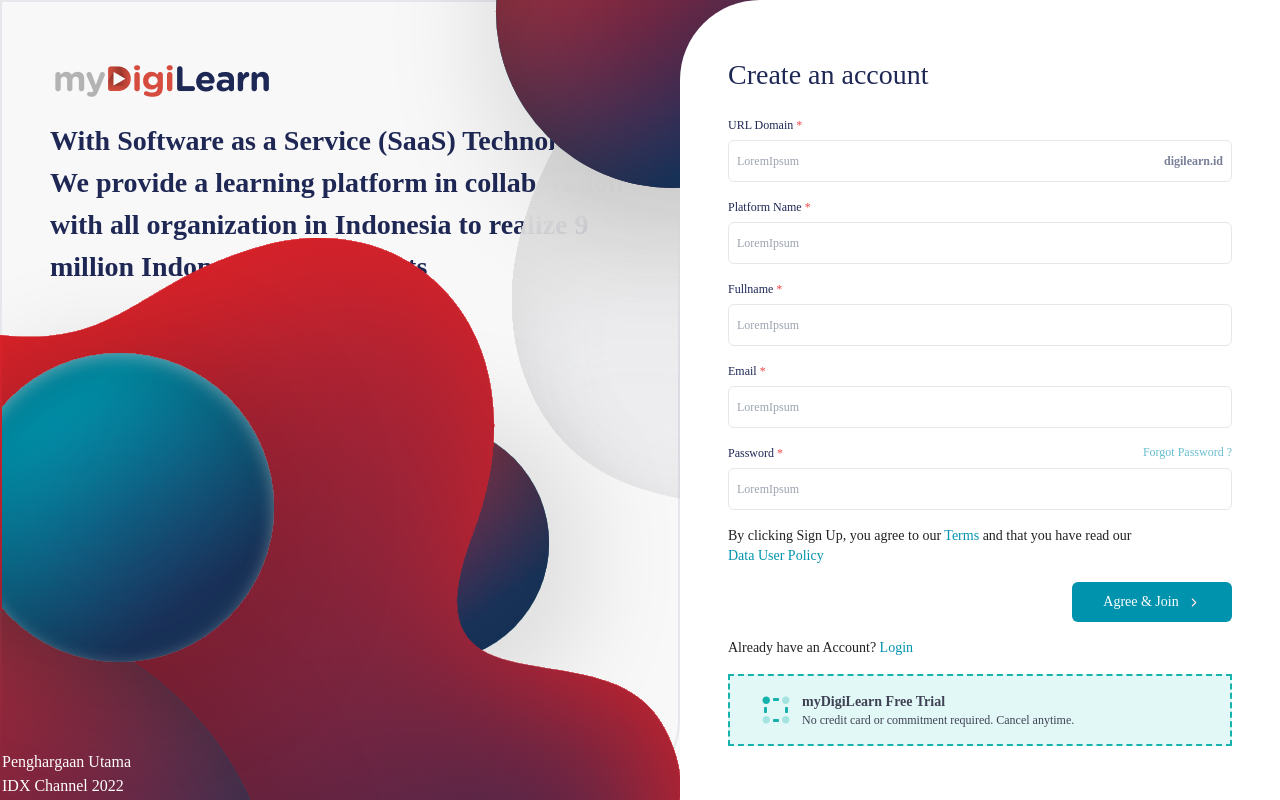
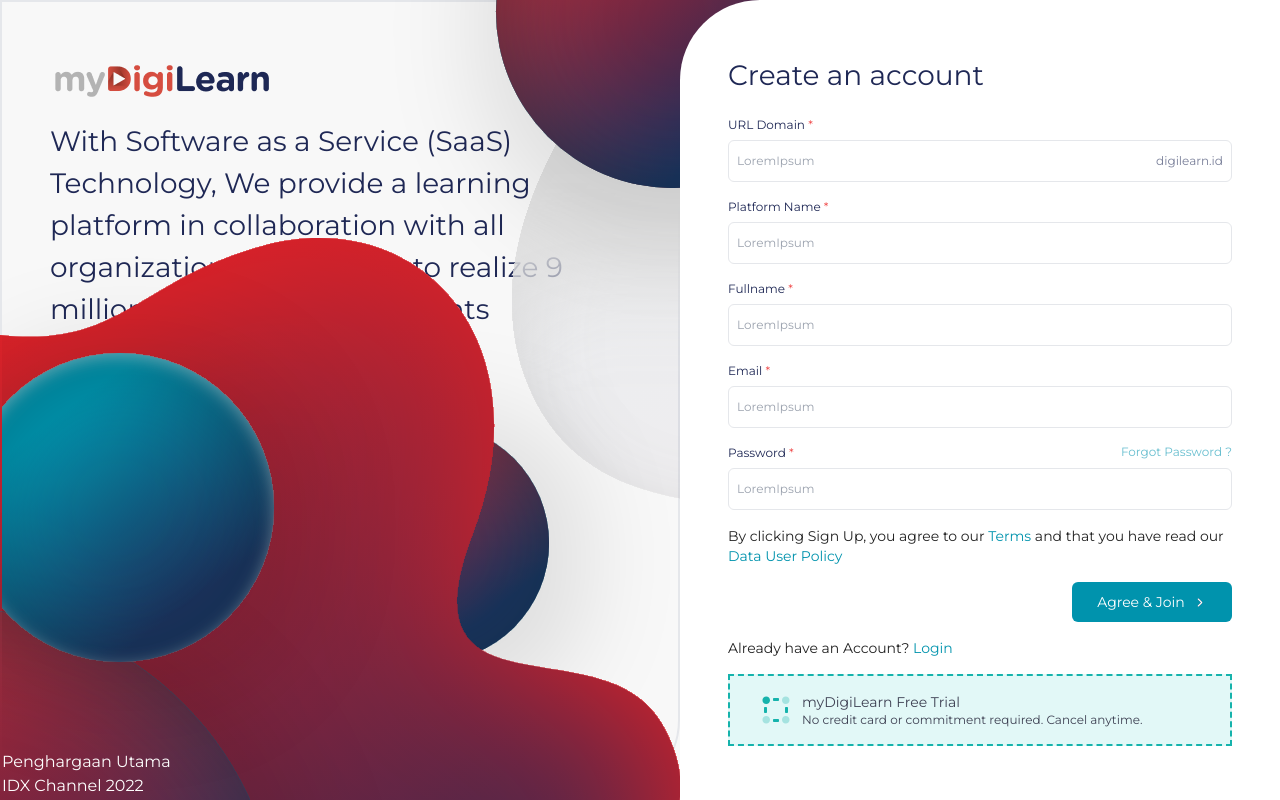
Before and after one commit to ssasongko/vue-saas-slicing, a Vue app: page / in a window 1280 px wide. Built offline with nearby package versions, Linux system fonts and the light colour scheme.

Commit message:
Fix: Import Montserrat Ketinggalan

```diff
--- a/src/assets/css/coreTop.css
+++ b/src/assets/css/coreTop.css
@@ -1,3 +1,5 @@
+@import url('https://fonts.googleapis.com/css2?family=Montserrat&display=swap');
+
 @tailwind base;
 @tailwind components;
 
```
